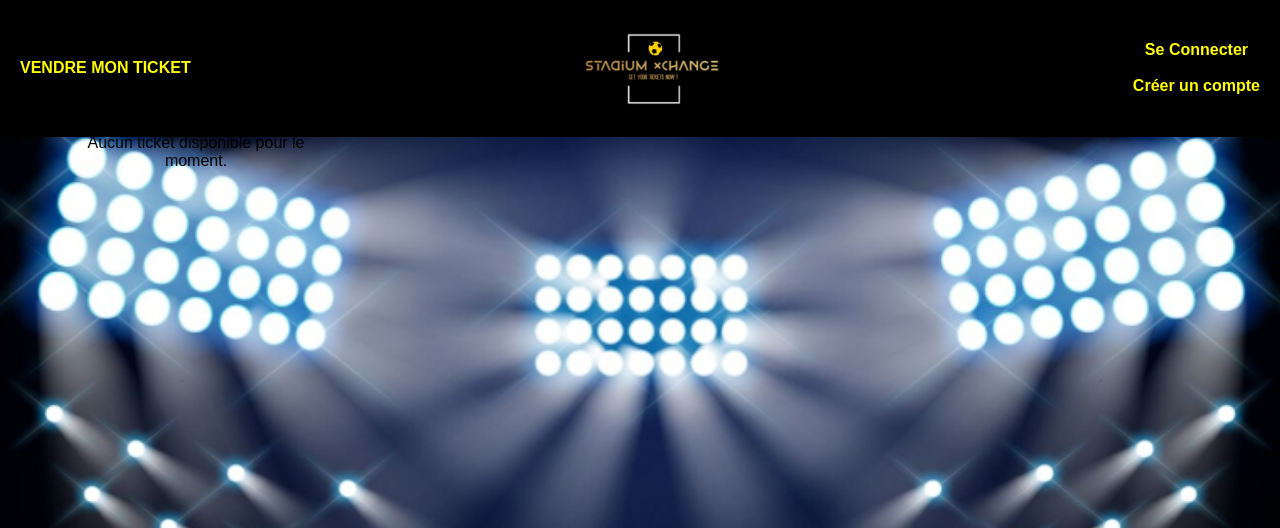
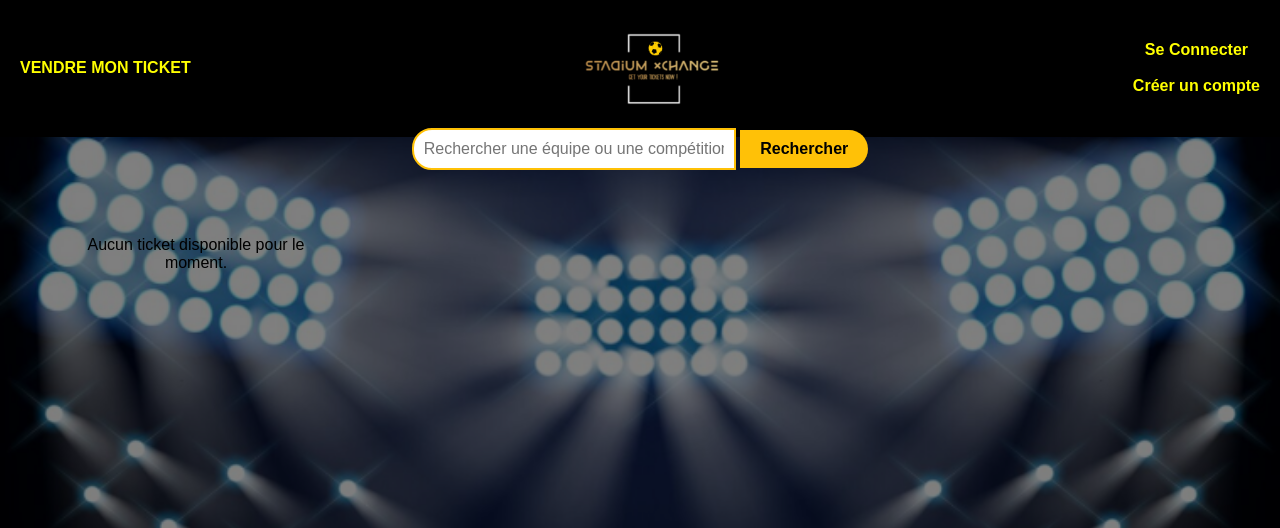
Before and after one commit to JohanDelem/stadiumXchange_project, a Symfony app: template templates/home_page/index.html.twig in a window 1280 px wide. Shown: the top 528 px of the page. Run offline with Twig, Linux system fonts and the light colour scheme; the template is opened without the code that fills it, so the values that code supplies are empty; some libraries are stand-ins or nearby versions.

Commit message:
search bar team ok

```diff
--- a/public/css/style.css
+++ b/public/css/style.css
@@ -6,6 +6,18 @@ body {
     background-repeat: no-repeat; /* Empêche la répétition de l'image */
     background-attachment: fixed; /* Fixe l'image de fond pour qu'elle reste en place lors du défilement */
     text-align: center;
+    padding-top: 60px; /* Ajustez cette valeur selon la hauteur de votre header */
+}
+
+body::before {
+    content: "";
+    position: fixed;
+    top: 0;
+    left: 0;
+    width: 100%;
+    height: 100%;
+    background-color: rgba(0, 0, 0, 0.5); /* Semi-transparent black */
+    z-index: -1; /* Ensure it's behind all content */
 }
 
 
@@ -28,9 +40,7 @@ body {
     z-index: 1000;
 }
 
-body {
-    padding-top: 60px; /* Ajustez cette valeur selon la hauteur de votre header */
-}
+
 .sell-ticket, .login {
     font-size: 16px;
     font-weight: bold;
@@ -84,3 +94,62 @@ a:hover {
     color: #ffc107; /* Optionnel : Change la couleur au survol (à adapter selon ton jeu de couleurs) */
     text-decoration: underline; /* Optionnel : ajoute un soulignement au survol */
 }
+
+@media (max-width: 768px) {
+    .tickets {
+        grid-template-columns: repeat(2, 1fr); /* Adjust to 2 columns on smaller screens */
+    }
+}
+
+@media (max-width: 480px) {
+    .tickets {
+        grid-template-columns: 1fr; /* Single column on very small screens */
+    }
+}
+
+
+/* Barre de recherche */
+.search-bar {
+    position: relative;
+    z-index: 1000;
+    display: flex;
+    justify-content: center;
+    margin-top: 60px;
+}
+
+.search-input {
+
+    width: 300px;
+    padding: 10px;
+    border: 2px solid #ffc107; /* Bordure jaune pour correspondre à l'esthétique dorée */
+    border-radius: 20px 0 0 20px; /* Arrondit les bords gauche */
+    outline: none; /* Supprime la bordure bleue par défaut lors du focus */
+    font-size: 16px;
+    transition: box-shadow 0.3s ease; /* Transition pour l'effet de focus */
+}
+
+.search-input:focus {
+    box-shadow: 0px 0px 10px rgba(255, 193, 7, 0.7); /* Effet lumineux autour de l'input au focus */
+}
+
+.search-button {
+
+    background-color: #ffc107; /* Utilise la couleur dorée pour le bouton */
+    border: none;
+    padding: 10px 20px;
+    font-size: 16px;
+    font-weight: bold;
+    color: black;
+    border-radius: 0 20px 20px 0; /* Arrondit les bords droit */
+    cursor: pointer;
+    transition: background-color 0.3s ease; /* Transition fluide pour le changement de couleur */
+}
+
+.search-button:hover {
+    background-color: #e0a800; /* Assombrit légèrement le bouton au survol */
+}
+
+.search-button:focus {
+    outline: none;
+    box-shadow: 0px 0px 10px rgba(255, 193, 7, 0.7); /* Effet lumineux sur le bouton au focus */
+}
--- a/templates/home_page/index.html.twig
+++ b/templates/home_page/index.html.twig
@@ -18,6 +18,13 @@
                 <a href="{{ path('register') }}">Créer un compte</a>
             {% endif %}
         </div>
+    </div>
+
+    <div class="search-bar">
+    <form action="#" method="GET">
+            <input type="text" name="query" placeholder="Rechercher une équipe ou une compétition" class="search-input">
+            <button type="submit" class="search-button">Rechercher</button>
+        </form>
     </div>
 
     <div class="tickets">
```
Also changed, not shown: src/Controller/HomePageController.php (+5 -23 lines), src/Repository/TicketRepository.php (+9 -3 lines).
